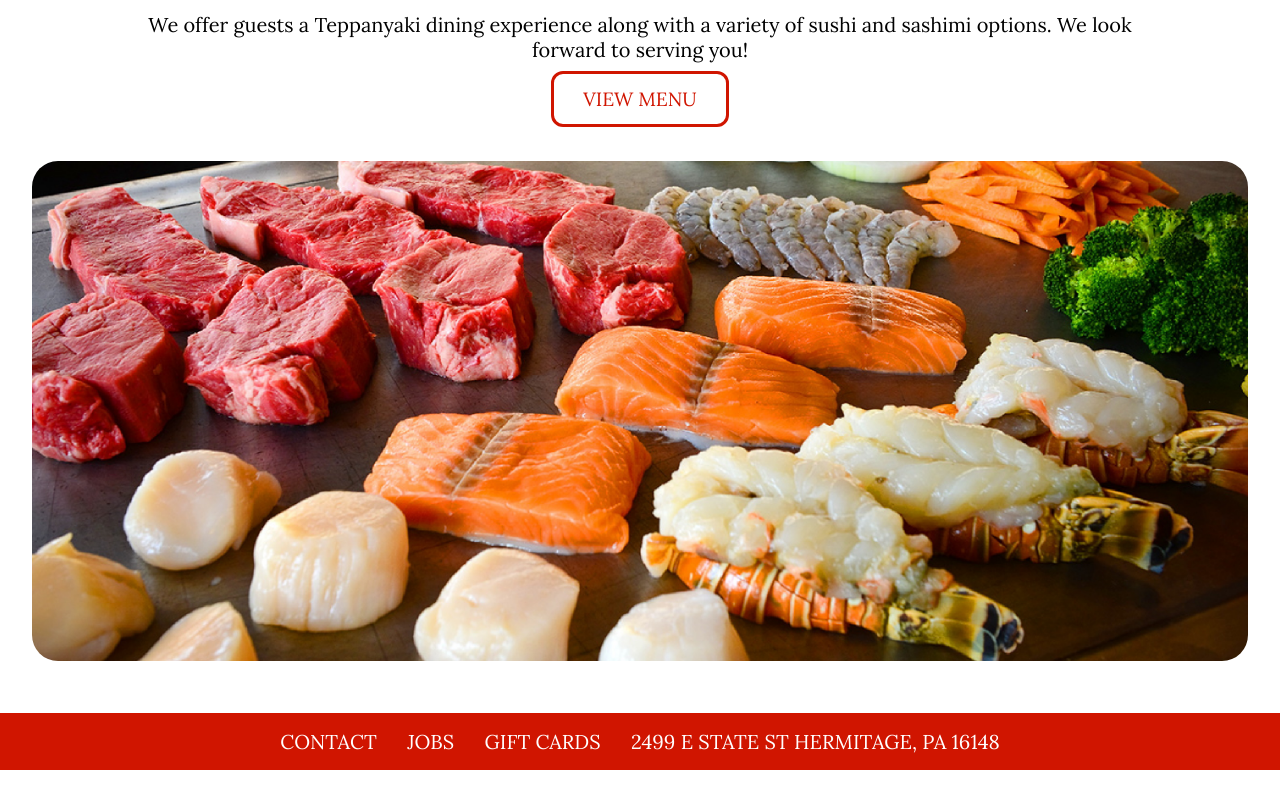
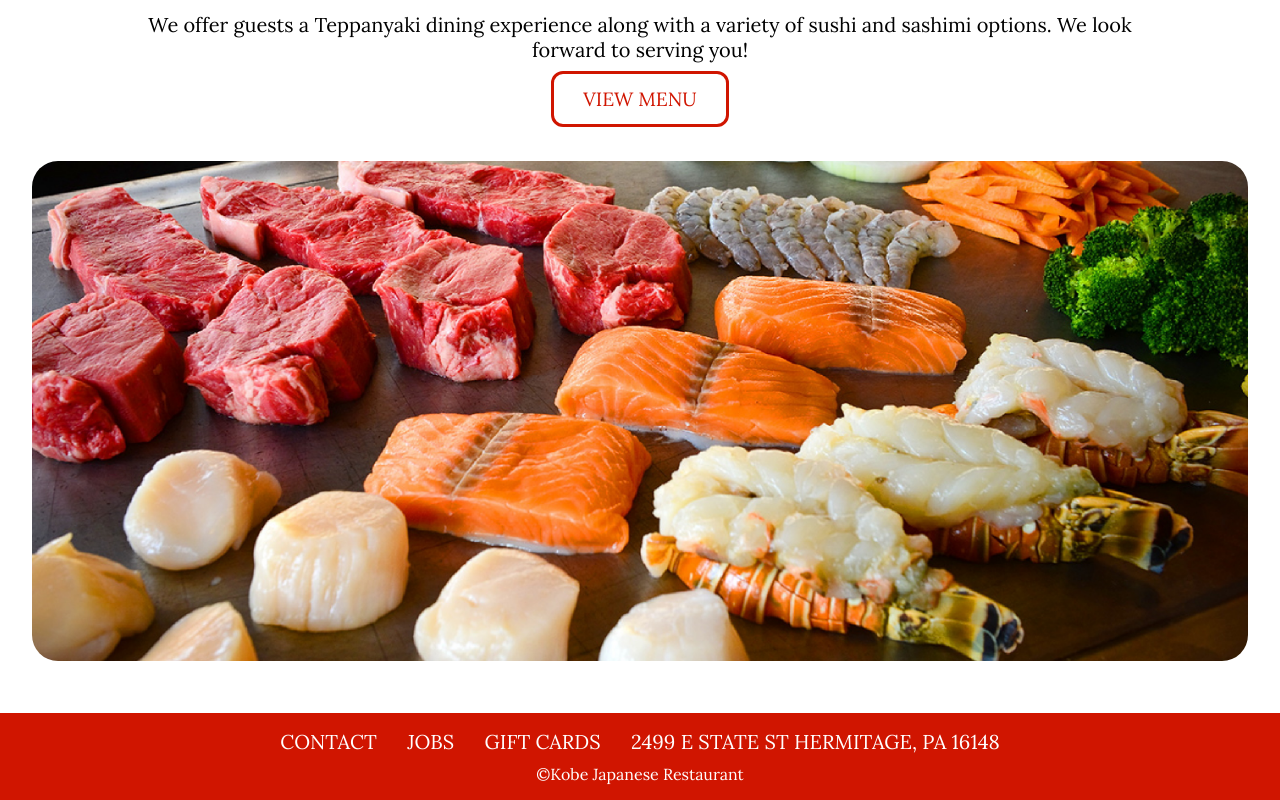
Before and after one commit to kellylamkelly/kobe-restaurant, an Angular app: page / in a window 1280 px wide. Shown: the part 858-1658 px from the top of the page. Before the commit the page ends 1628 px from the top, so only its background shows below. Built offline with nearby package versions, Linux system fonts and the light colour scheme.

Commit message:
added copyright to bottom of page

```diff
--- a/src/app/app.component.html
+++ b/src/app/app.component.html
@@ -113,5 +113,8 @@
         <h3>
             2499 E STATE ST HERMITAGE, PA 16148
         </h3>
+        <div>
+            <div style="padding-top: 10px;">&copy;Kobe Japanese Restaurant</div>
+        </div>
     </div>
 </div>
```
